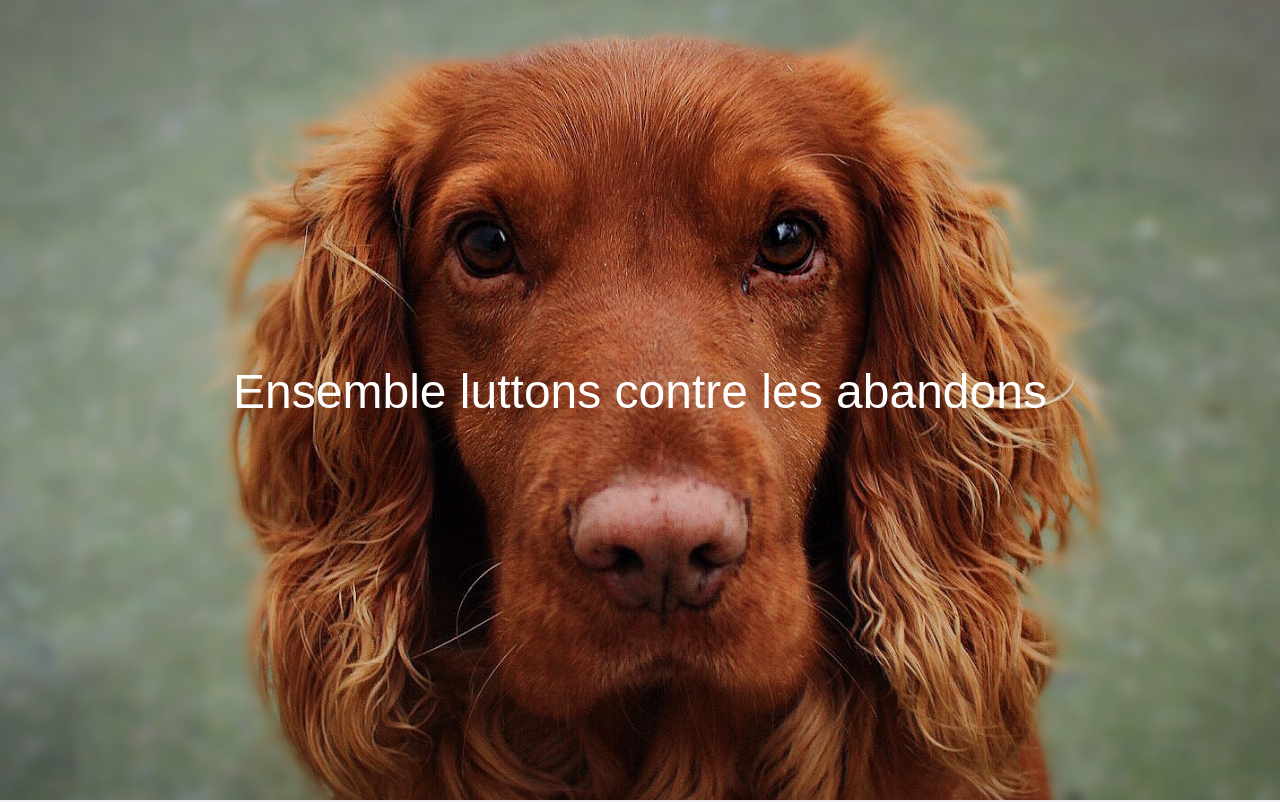
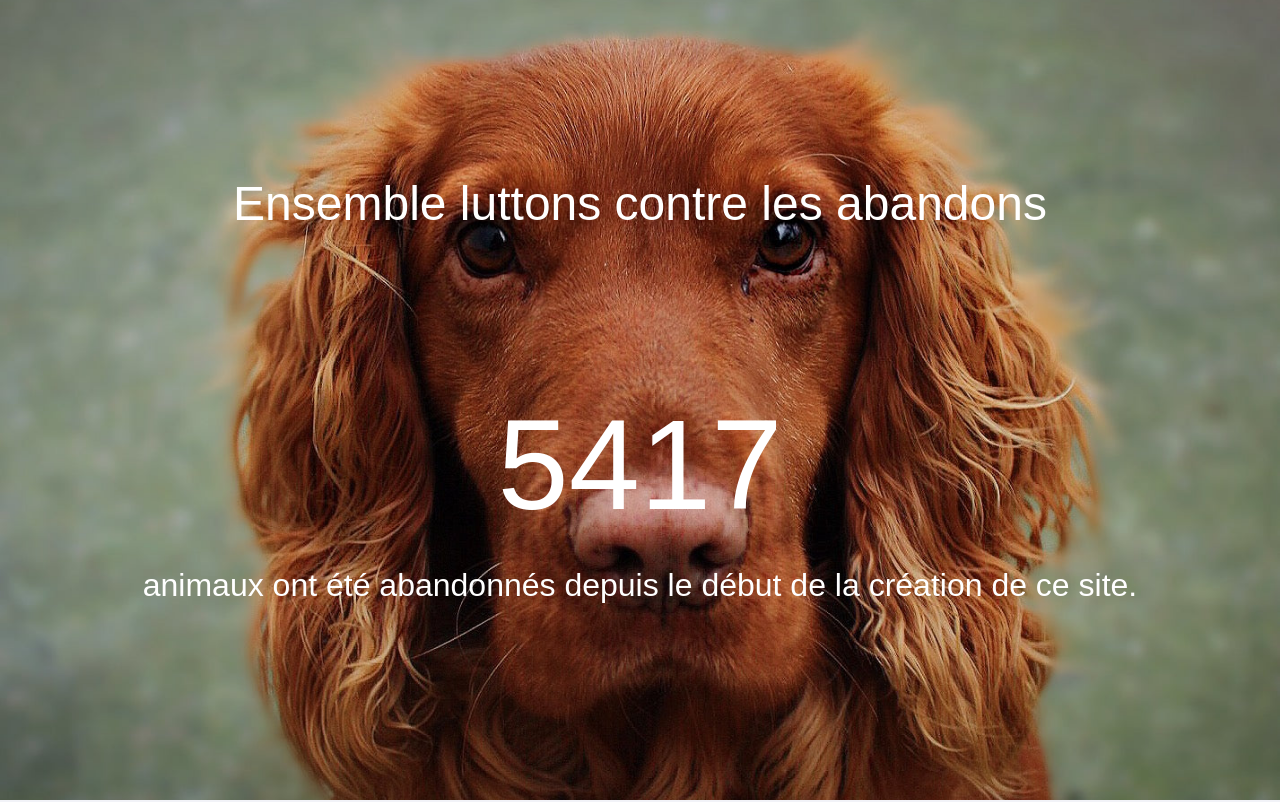
Before and after one commit to TommyRiquet/HappyPets, a React (Create React App) app in the folder Web App Frontend/: page / in a window 1280 px wide. Shown: the top 802 px of the page. Built offline with nearby package versions, Linux system fonts and the light colour scheme.

Commit message:
Ajout du compteur du nombre d'animaux abandonnes

```diff
--- a/Web App Frontend/src/Pages/Home/Home.css
+++ b/Web App Frontend/src/Pages/Home/Home.css
@@ -17,13 +17,21 @@ html {
     flex-direction: column;
     justify-content: center;
     align-items: center;
-    /*Configuration texte*/
+
+    /*Configuration text*/
     max-width: 100%;
+    text-align: center;
     color: white;
     font-family: Arial, sans-serif;
+}
+
+.homeContent1 p{
+    margin-top: 10%;
+    font-size: 200%;
+}
+
+.homeContent1 h1{
     font-size: 300%;
-    text-align: center;
-
 }
 
 .homeContent2{
@@ -38,7 +46,8 @@ html {
     align-items: center;
     padding-top: 5%;
     padding-bottom: 5%;
-    /*Configuration texte*/
+
+    /*Configuration text*/
     max-width: 100%;
     font-family: Arial, sans-serif;
     font-size: 300%;
@@ -64,7 +73,8 @@ html {
     align-items: center;
     padding-top: 5%;
     padding-bottom: 5%;
-    /*Configuration texte*/
+
+    /*Configuration text*/
     max-width: 100%;
     font-family: Arial, sans-serif;
     font-size: 250%;
--- a/Web App Frontend/src/Pages/Home/Home.js
+++ b/Web App Frontend/src/Pages/Home/Home.js
@@ -6,18 +6,33 @@ import './Home.css';
 import imgChicken from '../../Assets/homeBackGround2.png';
 import imgCat from '../../Assets/homeBackGround3.png';
 
+function getDate(){
+    /*
+    Function that calculates how many animals are abandonned from the beginning of the project
+    PRE: /
+    POST: number of animals abandonned from the beginning of the project
+    */
+    const d1 = new Date('09/15/22');
+    const d2 = new Date();
+    let diffMilli = d2.getTime() - d1.getTime();
+    //get number of months between the beginning of the project and today
+    let diffMonth = Math.round(diffMilli / (1000 * 60 * 60 * 24 * 30));
+    return Math.round(diffMonth*(65000/12));
+
+}
 
 function Home() {
     return (
         <div>
             <div className='homeContent1 scrollDiv'>
-                <p>Ensemble luttons contre les abandons</p>
+                <h1>Ensemble luttons contre les abandons</h1>
+                <p><span style={{fontSize:'400%'}}>{getDate()}</span><br/> animaux ont été abandonnés depuis le début de la création de ce site.</p>
             </div>
             <div className='homeContent2 scrollDiv'>
                 <Container>
                     <Row xs={1} md={2}>
                         <Col style={{marginTop: '10%'}}>
-                            <p>Près de <span style={{color:'orange'}}>60 000</span> animaux domestiques sont abandonnés tous les ans par leurs maîtres à l'approche de l'été.</p>
+                            <p>Près de <span style={{color:'orange'}}>65 000</span> animaux domestiques sont abandonnés tous les ans par leurs maîtres à l'approche de l'été.</p>
                         </Col>
                         <Col>
                             <img id="imgChicken" src={imgChicken} alt="Image of a chicken"/>
```
Also changed, not shown: 1 other file (tests, documents, lock files or other folders).
